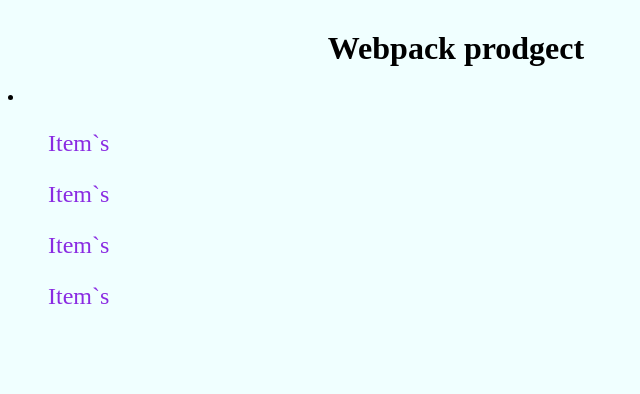
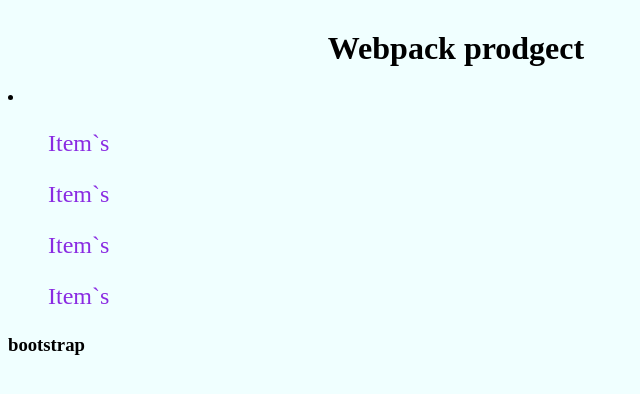
Before and after one commit to zin4ik/WebpackBasic, a website built with webpack: page src/index.html in a window 1280 px wide. Shown: the whole page, without its empty margins (0-640 px from the left). Built offline with nearby package versions, Linux system fonts and the light colour scheme.

Commit message:
test bootstrap

```diff
--- a/src/index.html
+++ b/src/index.html
@@ -14,5 +14,8 @@
         <ul>Item`s</ul>
         <ul>Item`s</ul>
     </li>
+    <div class="container">
+        <h3>bootstrap</h3>
+    </div>
 </body>
 </html>
```
